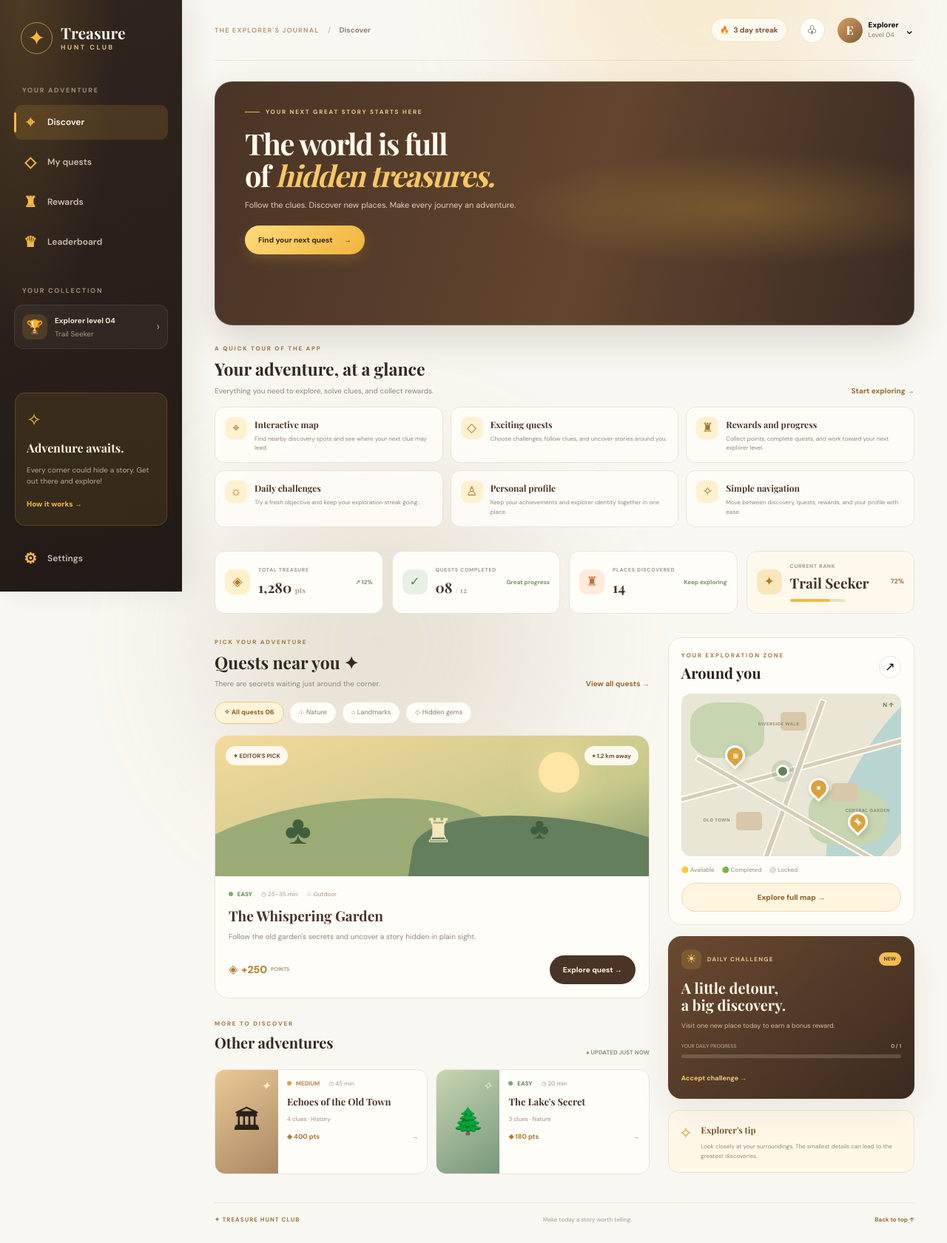
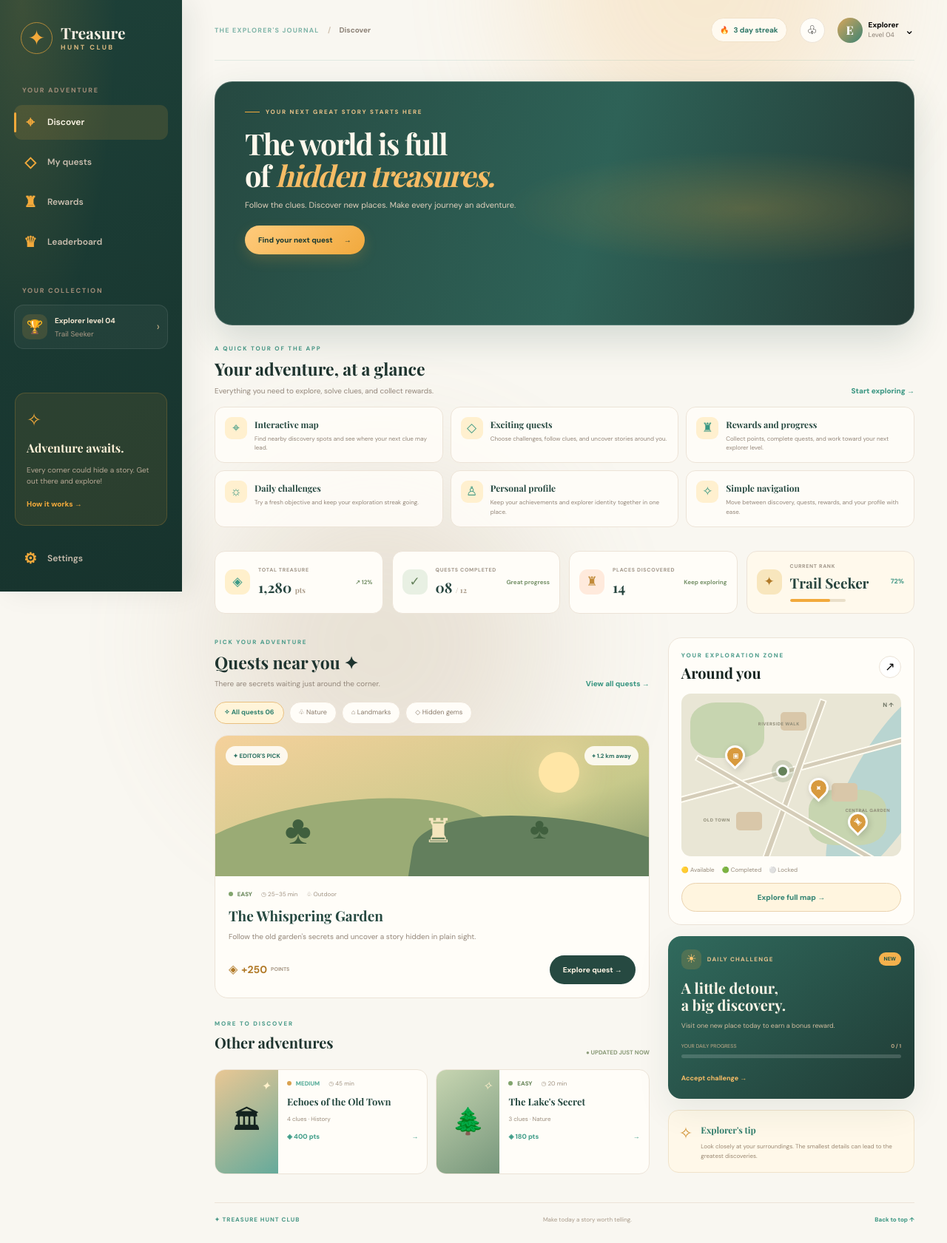
Before and after one commit to Thang2170/I2P_Final_Project-Geocaching, a Flask app: page /welcome in a window 1280 px wide. Shown: the whole page at 74% size. Run offline with Flask 3, Linux system fonts and the light colour scheme.

Commit message:
Landing page: switch brown/gold colours to green #17332d / orange #f2a93b

```diff
--- a/static/css/styles.css
+++ b/static/css/styles.css
@@ -3,15 +3,15 @@
 ============================== */
 
 :root {
-  --ink: #2b211b;
-  --brown: #8b5e3c;
-  --gold: #f4b942;
+  --ink: #14231f;
+  --brown: #17332d;
+  --gold: #f2a93b;
   --cream: #f9f7f1;
   --paper: #fffdf8;
   --muted: #8c8176;
   --line: #ece3d7;
   --green: #64815a;
-  --shadow: 0 16px 45px rgba(62,43,27,.08);
+  --shadow: 0 16px 45px rgba(27,62,54,.08);
   --radius: 18px;
 }
 
@@ -56,7 +56,7 @@ button {
 .ambient--one {
   top: -250px;
   right: 8%;
-  background: #f3c66d;
+  background: #f3bd6d;
 }
 
 .ambient--two {
@@ -83,9 +83,9 @@ button {
   padding: 30px 19px 22px;
   color: #f8f0e3;
   background:
-    radial-gradient(ellipse at 12% 0%, rgba(244,185,66,.15), transparent 42%),
-    linear-gradient(160deg, #30251e, #211a16);
-  box-shadow: 12px 0 35px rgba(40,28,19,.08);
+    radial-gradient(ellipse at 12% 0%, rgba(242,169,59,.15), transparent 42%),
+    linear-gradient(160deg, #1d4038, #17332d);
+  box-shadow: 12px 0 35px rgba(19,40,35,.08);
 }
 
 .brand {
@@ -100,7 +100,7 @@ button {
   place-items: center;
   width: 43px;
   height: 43px;
-  border: 1px solid rgba(244,185,66,.65);
+  border: 1px solid rgba(242,169,59,.65);
   border-radius: 50%;
   color: var(--gold);
   font-size: 28px;
@@ -162,7 +162,7 @@ button {
 
 .side-nav__link.is-active {
   color: #fff8e9;
-  background: rgba(244,185,66,.14);
+  background: rgba(242,169,59,.14);
 }
 
 .side-nav__link.is-active::before {
@@ -200,7 +200,7 @@ button {
   width: 34px;
   height: 34px;
   border-radius: 10px;
-  background: rgba(244,185,66,.14);
+  background: rgba(242,169,59,.14);
   font-size: 18px;
 }
 
@@ -232,9 +232,9 @@ button {
 .help-card {
   margin: 0 1px 20px;
   padding: 18px 15px;
-  border: 1px solid rgba(244,185,66,.19);
+  border: 1px solid rgba(242,169,59,.19);
   border-radius: 14px;
-  background: rgba(244,185,66,.09);
+  background: rgba(242,169,59,.09);
 }
 
 .help-card__spark {
@@ -275,7 +275,7 @@ button {
   align-items: center;
   justify-content: space-between;
   min-height: 82px;
-  border-bottom: 1px solid rgba(139,94,60,.12);
+  border-bottom: 1px solid rgba(60,139,122,.12);
 }
 
 .breadcrumb {
@@ -285,7 +285,7 @@ button {
 }
 
 .breadcrumb span {
-  color: #b39b7d;
+  color: #7db3a7;
   font-size: 9px;
   letter-spacing: 1.2px;
 }
@@ -309,7 +309,7 @@ button {
   border: 1px solid #f0e1c9;
   border-radius: 99px;
   background: #fffaf0;
-  color: #76502b;
+  color: #2c7565;
   font-size: 10px;
 }
 
@@ -337,7 +337,7 @@ button {
   width: 34px;
   height: 34px;
   border-radius: 50%;
-  background: linear-gradient(135deg,#d8a15b,#83583b);
+  background: linear-gradient(135deg,#d8a65b,#3b8373);
   color: white;
   font-family: "Playfair Display", Georgia, serif;
   font-weight: 800;
@@ -370,9 +370,9 @@ button {
   border: 1px solid rgba(255,255,255,.18);
   border-radius: 24px;
   background:
-    radial-gradient(ellipse at 76% 52%, rgba(244,185,66,.23), transparent 32%),
-    linear-gradient(105deg,#493426,#62452e 54%,#392b23);
-  box-shadow: 0 20px 50px rgba(67,44,27,.16);
+    radial-gradient(ellipse at 76% 52%, rgba(242,169,59,.23), transparent 32%),
+    linear-gradient(105deg,#264941,#2e6257 54%,#233a35);
+  box-shadow: 0 20px 50px rgba(27,67,58,.16);
   color: #fff8eb;
 }
 
@@ -387,7 +387,7 @@ button {
   display: flex;
   align-items: center;
   gap: 8px;
-  color: #e9c989;
+  color: #e9c389;
   font-size: 8px;
   font-weight: 800;
   letter-spacing: 1.8px;
@@ -409,7 +409,7 @@ button {
 }
 
 .welcome-banner h1 em {
-  color: #f6c765;
+  color: #f6bc65;
 }
 
 .welcome-banner__content p {
@@ -439,9 +439,9 @@ button {
 }
 
 .button--gold {
-  background: linear-gradient(135deg,#ffda7c,#f1b43d);
-  color: #392719;
-  box-shadow: 0 7px 18px rgba(244,185,66,.18);
+  background: linear-gradient(135deg,#ffcb7c,#f1a93d);
+  color: #193932;
+  box-shadow: 0 7px 18px rgba(242,169,59,.18);
 }
 
 .welcome-banner__art {
@@ -483,13 +483,13 @@ button {
 }
 
 .eyebrow--dark {
-  color: #a17a45;
+  color: #4b9b8a;
 }
 
 .feature-showcase__heading h2,
 .section-heading h2 {
   margin: 5px 0 4px;
-  color: #34271e;
+  color: #1e342f;
   font-family: "Playfair Display", Georgia, serif;
   font-size: 23px;
 }
@@ -501,7 +501,7 @@ button {
 }
 
 .text-link {
-  color: #9b6c32;
+  color: #389581;
   font-size: 10px;
   font-weight: 800;
 }
@@ -537,13 +537,13 @@ button {
   height: 30px;
   border-radius: 9px;
   background: #fff0cf;
-  color: #a87328;
+  color: #399783;
   font-size: 17px;
 }
 
 .feature-list__item h3 {
   margin: 1px 0 4px;
-  color: #493526;
+  color: #264941;
   font-family: "Playfair Display", Georgia, serif;
   font-size: 12px;
 }
@@ -591,7 +591,7 @@ button {
 
 .stat-icon--gold {
   background: #fff0cc;
-  color: #b27a23;
+  color: #3b9a86;
 }
 
 .stat-icon--green {
@@ -601,7 +601,7 @@ button {
 
 .stat-icon--orange {
   background: #ffeadc;
-  color: #c16f38;
+  color: #c18a38;
 }
 
 .stat-card small {
@@ -615,7 +615,7 @@ button {
 .stat-card strong {
   display: block;
   margin-top: 3px;
-  color: #453327;
+  color: #27453f;
   font-family: "Playfair Display", Georgia, serif;
   font-size: 19px;
 }
@@ -640,7 +640,7 @@ button {
 
 .level-medal {
   background: #f8e6bd;
-  color: #b17b28;
+  color: #b17a28;
 }
 
 .level-progress {
@@ -663,7 +663,7 @@ button {
 
 .level-percent {
   margin-left: auto;
-  color: #a17a45;
+  color: #4b9b8a;
   font-size: 9px;
   font-weight: 800;
 }
@@ -722,9 +722,9 @@ button {
 }
 
 .filter-chip--active {
-  border-color: #e9c77f;
+  border-color: #e9bf7f;
   background: #fff4d9;
-  color: #8a6029;
+  color: #318270;
   font-weight: 800;
 }
 
@@ -743,7 +743,7 @@ button {
 }
 
 .quest-art--park {
-  background: linear-gradient(160deg,#f5d99b,#c7c98b 65%,#80956a);
+  background: linear-gradient(160deg,#f5d19b,#c7c98b 65%,#80956a);
 }
 
 .art-sun {
@@ -813,7 +813,7 @@ button {
   padding: 7px 10px;
   border-radius: 99px;
   background: rgba(255,253,248,.9);
-  color: #72512d;
+  color: #2d7263;
   font-size: 8px;
   font-weight: 800;
 }
@@ -854,17 +854,17 @@ button {
 }
 
 .difficulty--medium {
-  color: #bd8741;
+  color: #53ab98;
 }
 
 .difficulty--medium i {
-  background: #d9a04e;
+  background: #d9a14e;
 }
 
 .quest-card h3,
 .mini-card h3 {
   margin: 9px 0 5px;
-  color: #493526;
+  color: #264941;
   font-family: "Playfair Display", Georgia, serif;
   font-size: 19px;
 }
@@ -887,7 +887,7 @@ button {
   display: flex;
   align-items: center;
   gap: 5px;
-  color: #b17b28;
+  color: #b17a28;
 }
 
 .reward strong {
@@ -901,7 +901,7 @@ button {
 }
 
 .button--dark {
-  background: #493426;
+  background: #264941;
   color: #fff5e5;
 }
 
@@ -929,7 +929,7 @@ button {
 }
 
 .mini-art--city {
-  background: linear-gradient(145deg,#e9c994,#aa8765);
+  background: linear-gradient(145deg,#e9c794,#65aa9b);
 }
 
 .mini-art--lake {
@@ -963,7 +963,7 @@ button {
   align-items: center;
   justify-content: space-between;
   margin-top: 12px;
-  color: #a8752e;
+  color: #3b9b86;
   font-size: 9px;
   font-weight: 800;
 }
@@ -1135,7 +1135,7 @@ button {
   height: 27px;
   border: 3px solid white;
   border-radius: 50% 50% 50% 0;
-  background: #d8a23e;
+  background: #d89a3e;
   color: white;
   font-size: 12px;
   transform: rotate(-45deg);
@@ -1191,9 +1191,9 @@ button {
 
 .button--map {
   width: 100%;
-  border: 1px solid #ead6ae;
+  border: 1px solid #ead2ae;
   background: #fff5df;
-  color: #88602d;
+  color: #328372;
 }
 
 .daily-card {
@@ -1201,7 +1201,7 @@ button {
   overflow: hidden;
   padding: 18px;
   border-radius: var(--radius);
-  background: linear-gradient(140deg,#6a4a30,#3b2a20);
+  background: linear-gradient(140deg,#306a5d,#203b35);
   color: #fff4e1;
   box-shadow: var(--shadow);
 }
@@ -1218,12 +1218,12 @@ button {
   width: 27px;
   height: 27px;
   border-radius: 9px;
-  background: rgba(244,185,66,.17);
-  color: #ffd16e;
+  background: rgba(242,169,59,.17);
+  color: #ffc56e;
 }
 
 .daily-label {
-  color: #e3c38c;
+  color: #e3c08c;
   font-size: 8px;
   font-weight: 900;
   letter-spacing: 1.2px;
@@ -1233,8 +1233,8 @@ button {
   margin-left: auto;
   padding: 4px 7px;
   border-radius: 99px;
-  background: #f4bd4d;
-  color: #53381f;
+  background: #f4b14d;
+  color: #1f5348;
   font-size: 7px;
   font-weight: 900;
 }
@@ -1282,7 +1282,7 @@ button {
 }
 
 .daily-card > a {
-  color: #f6c866;
+  color: #f6bc66;
   font-size: 9px;
   font-weight: 800;
 }
@@ -1297,12 +1297,12 @@ button {
 }
 
 .tip-icon {
-  color: #d39c3d;
+  color: #d3973d;
   font-size: 22px;
 }
 
 .tip-card strong {
-  color: #7c572d;
+  color: #2e7b6a;
   font-family: "Playfair Display", Georgia, serif;
   font-size: 12px;
 }
@@ -1330,13 +1330,13 @@ button {
 }
 
 .footer span:first-child {
-  color: #9d7844;
+  color: #499887;
   font-weight: 900;
   letter-spacing: 1px;
 }
 
 .footer a {
-  color: #9b6c32;
+  color: #389581;
   font-weight: 700;
 }
 
--- a/templates/index.html
+++ b/templates/index.html
@@ -3,7 +3,7 @@
 <head>
   <meta charset="UTF-8">
   <meta name="viewport" content="width=device-width, initial-scale=1.0">
-  <meta name="theme-color" content="#2b211b">
+  <meta name="theme-color" content="#17332d">
   <meta name="description" content="Explore your city, solve clues, and discover hidden rewards.">
   <title>Treasure Hunt | Explore. Find. Win.</title>
 
```
